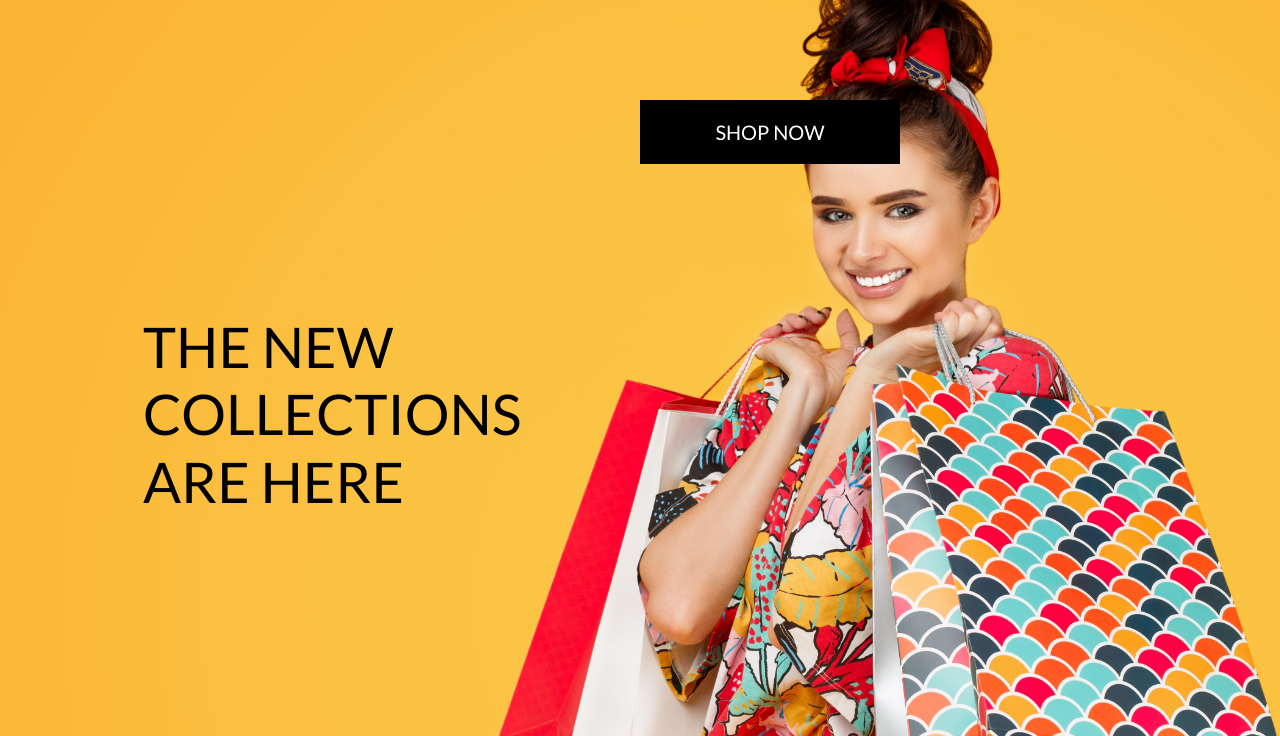
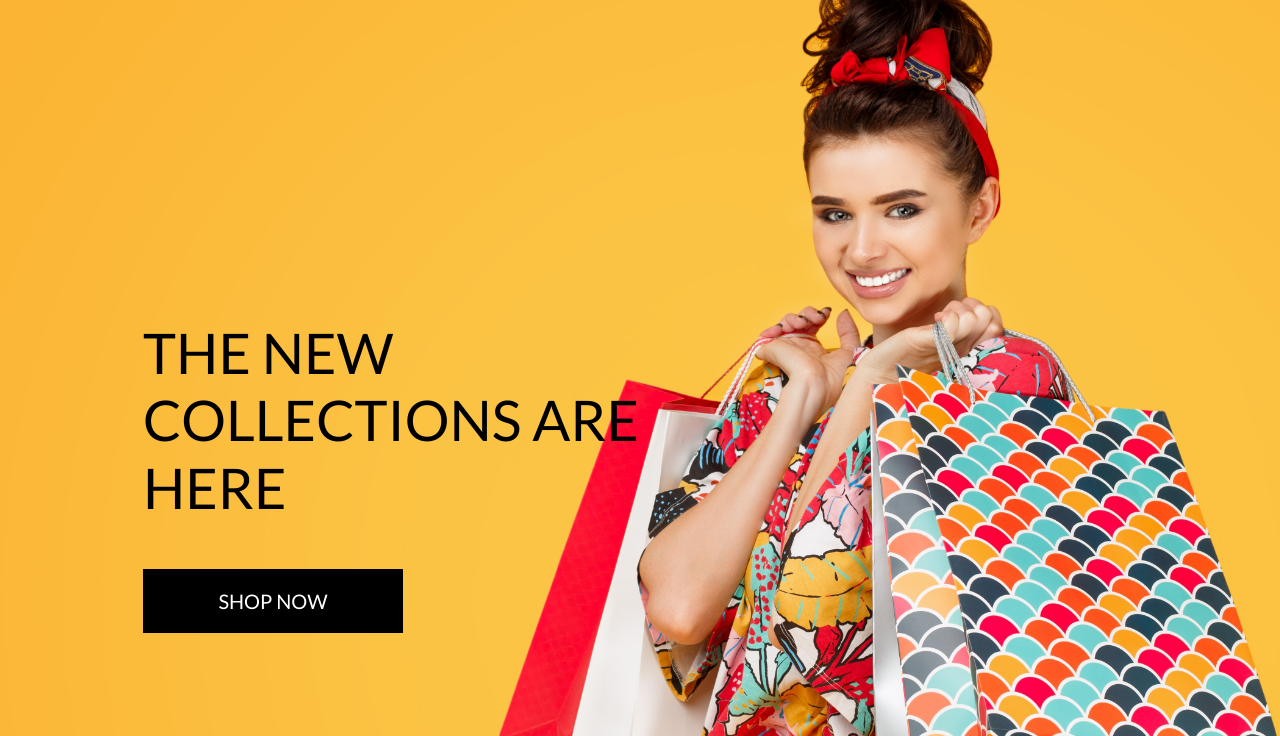
Before and after one commit to NBJIN/boutiqueadoa, a Django app: page / in a window 1280 px wide. Shown: the part 64-800 px from the top of the page. Run offline with Django 3.2, Linux system fonts and the light colour scheme; some libraries are stand-ins or nearby versions.

Commit message:
Added homepage content

```diff
--- a/home/templates/home/index.html
+++ b/home/templates/home/index.html
@@ -13,15 +13,20 @@
 {% endblock %}
 
 {% block content %}
-<div class="container h-100 ">
-    <div class="row h-100">
-        <div class="col-7 col-md-6 my-auto">
-            <h1 class="display-4 logo-font text-black">The new collections are here </h1>
-        </div class="my-5">
-        <h4>
-            <a href="" class="shop-now-button btn btn-lg rounded-0 text-uppercase py-3">Shop Now</a>
-        </h4>
+
+    <div class="container header-container h-100">
+        <div class="row h-100">
+                <div class="col-7 col-md6 my-auto">
+                <h1 class="display-4 logo-font text-black">The new collections are here</h1>
+                <div class="my-5">
+                    <h4>
+
+                        <a href="" class="shop-now-button btn btn-lg rounded-0  text-uppercase  py-3">Shop Now</a>
+                    </h4>
+                </div>
+
+            </div>
+        </div>
     </div>
-</div>
 
 {% endblock %}
```
